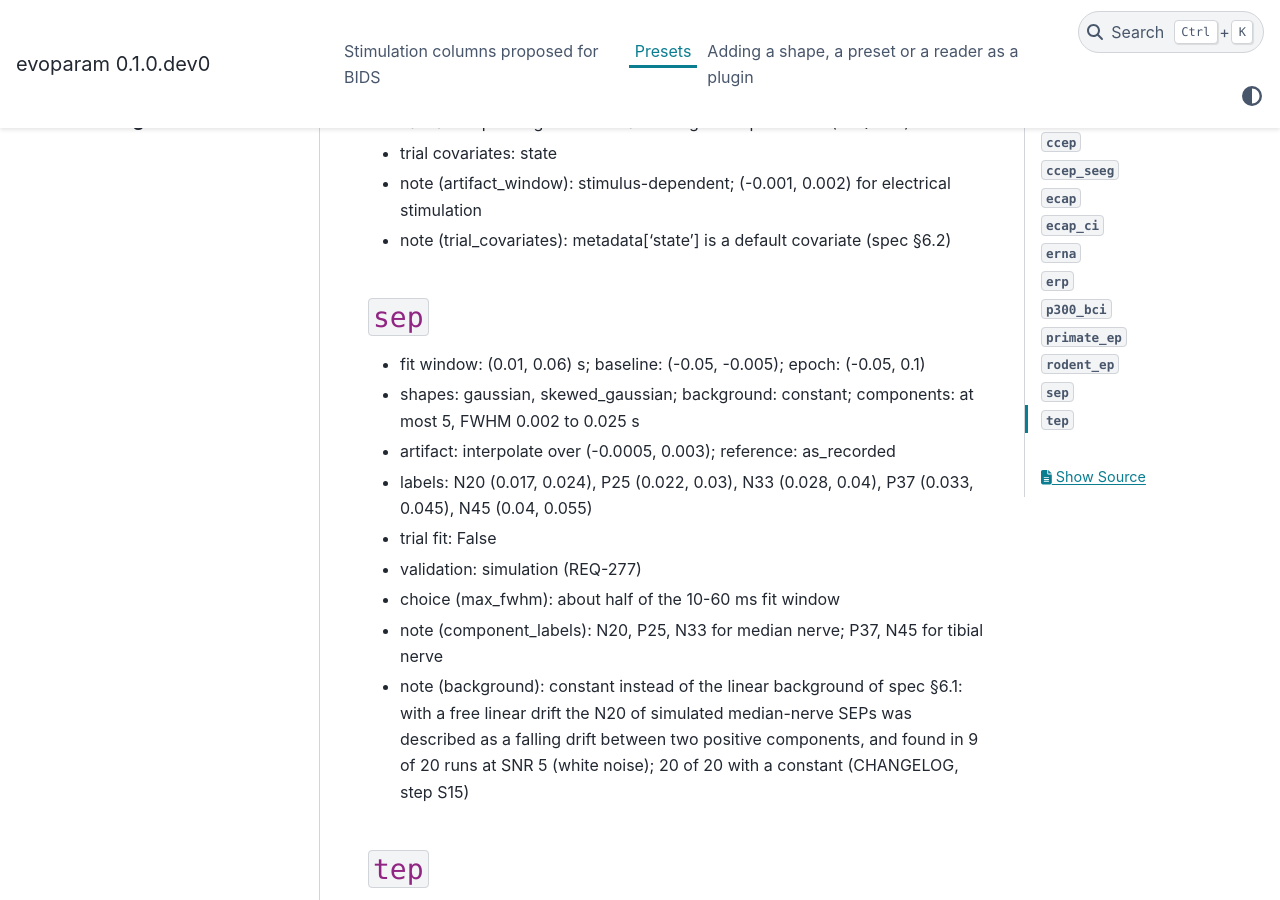
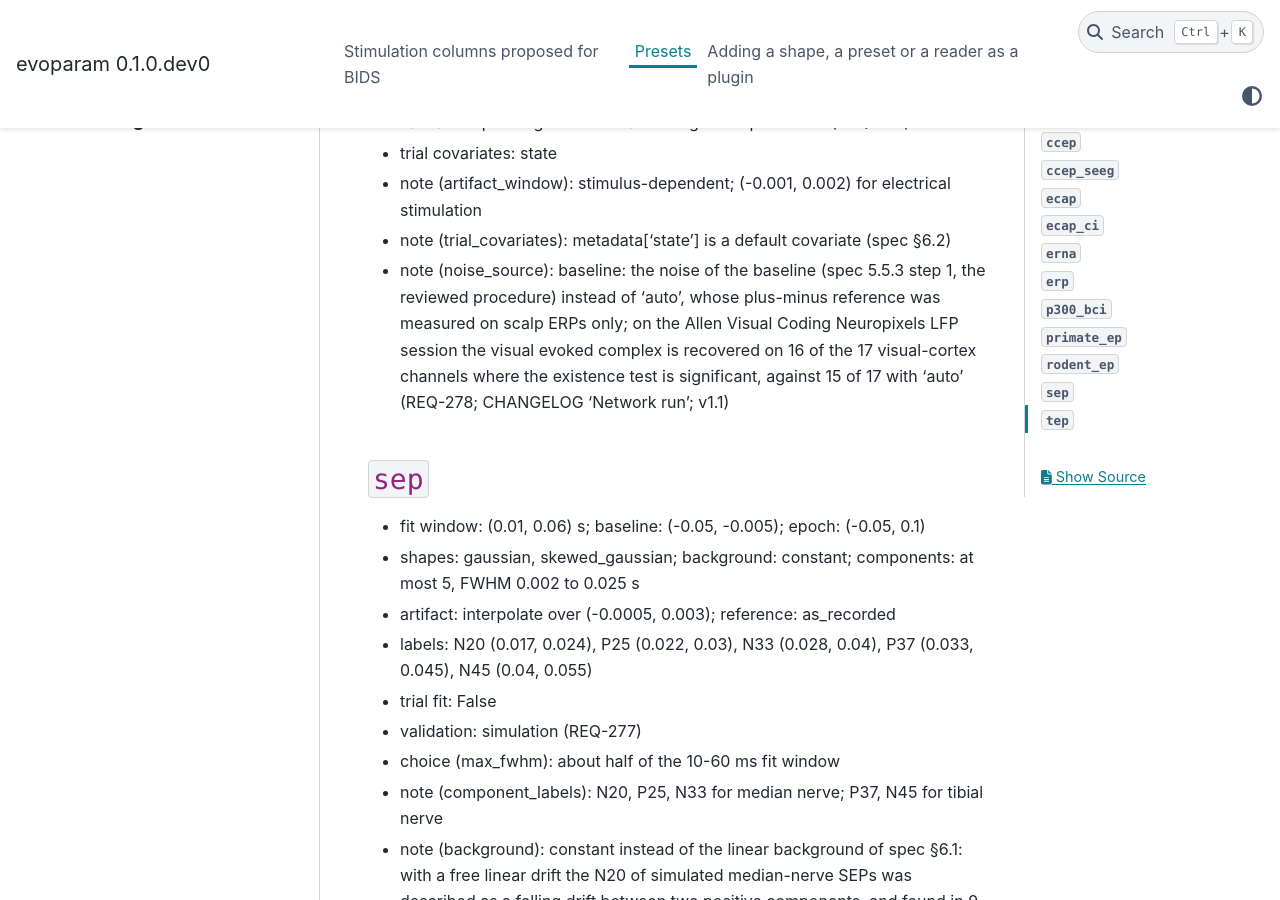
Before and after one commit to yannbellec/evoparam, a Sphinx documentation site: the page built from docs/presets.md, in a window 1280 px wide and 900 px high, scrolled down 6437 px. Built offline with Sphinx 7.4.7 and the PyData theme 0.15.4, drawn with Linux system fonts in a browser that asks for light colours; pages that are not in the unit, such as notebooks, are missing from menus.

Commit message:
REQ-278 : rodent_ep 1.1 mesure le bruit sur la ligne de base (spec §5.5.3) ; 16 voies sur 17 sur la session Allen au lieu de 15

```diff
--- a/docs/presets.md
+++ b/docs/presets.md
@@ -15,7 +15,7 @@ citation keys resolve in `docs/spec/LITERATURE.md`.
 | erp | scalp EEG/MEG | human | LIT-erpmeas-39, LIT-erpmeas-1 | 1.0 | pending: ERP CORE (REQ-274) |
 | p300_bci | scalp EEG | human | LIT-domains-66, LIT-domains-71 | 1.0 | pending: bigP3BCI |
 | primate_ep | LFP/ECoG | macaque | LIT-datasets-54, LIT-datasets-55 | 1.0 | pending |
-| rodent_ep | LFP/ECoG | mouse, rat | LIT-datasets-50, LIT-variability-45, LIT-variability-50 | 1.0 | pending: Allen Visual Coding Neuropixels LFP (REQ-278) |
+| rodent_ep | LFP/ECoG | mouse, rat | LIT-datasets-50, LIT-variability-45, LIT-variability-50 | 1.1 | pending: Allen Visual Coding Neuropixels LFP (REQ-278) |
 | sep | scalp/epidural SEP | human | LIT-domains-19, LIT-domains-20 | 1.0 | simulation (REQ-277) |
 | tep | TMS-EEG | human | LIT-domains-1, LIT-domains-3, LIT-domains-12 | 1.0 | ds002094: REQ-275 not met (N45 and N100 on the channel of maximal response for 9 of 20 subjects with the preset's cleaning, 6 of 20 with ICA cleaning added) |
 
@@ -125,6 +125,7 @@ citation keys resolve in `docs/spec/LITERATURE.md`.
 - trial covariates: state
 - note (artifact_window): stimulus-dependent; (-0.001, 0.002) for electrical stimulation
 - note (trial_covariates): metadata['state'] is a default covariate (spec §6.2)
+- note (noise_source): baseline: the noise of the baseline (spec 5.5.3 step 1, the reviewed procedure) instead of 'auto', whose plus-minus reference was measured on scalp ERPs only; on the Allen Visual Coding Neuropixels LFP session the visual evoked complex is recovered on 16 of the 17 visual-cortex channels where the existence test is significant, against 15 of 17 with 'auto' (REQ-278; CHANGELOG 'Network run'; v1.1)
 
 ## `sep`
 
```
Also changed, not shown: CHANGELOG.md (+12 -0 lines), 1 other file.
